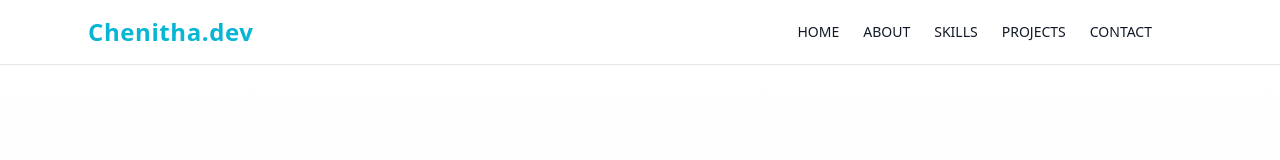
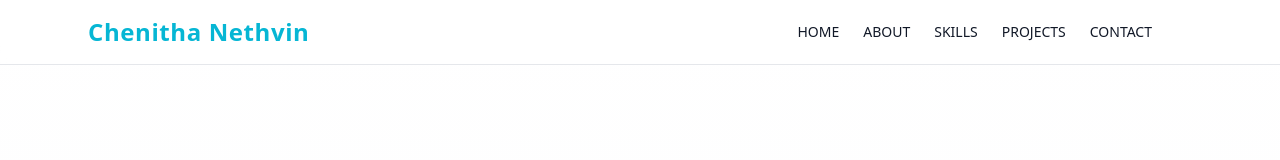
Before and after one commit to Cheni-SllitA/my-website, a React (Create React App) app: page / in a window 1280 px wide. Shown: the top 160 px of the page. Built offline with nearby package versions, Linux system fonts and the light colour scheme.

Commit message:
Fixed title

```diff
--- a/public/index.html
+++ b/public/index.html
@@ -24,7 +24,7 @@
       work correctly both with client-side routing and a non-root public URL.
       Learn how to configure a non-root public URL by running `npm run build`.
     -->
-    <title>React App</title>
+    <title>Chenitha Nethvin</title>
   </head>
   <body>
     <noscript>You need to enable JavaScript to run this app.</noscript>
--- a/src/App.js
+++ b/src/App.js
@@ -70,7 +70,7 @@ export default function App() {
       <nav className="fixed w-full z-50 bg-white/60 dark:bg-black/30 backdrop-blur-md border-b border-gray-200 dark:border-white/10 transition-colors">
         <div className="max-w-6xl mx-auto px-6 py-4 flex justify-between items-center">
           <h1 className="text-2xl font-bold tracking-wide text-cyan-500">
-            Chenitha.dev
+            Chenitha Nethvin
           </h1>
           <div className="hidden md:flex items-center space-x-6 text-sm uppercase font-medium">
             {sections.map((item) => (
```
